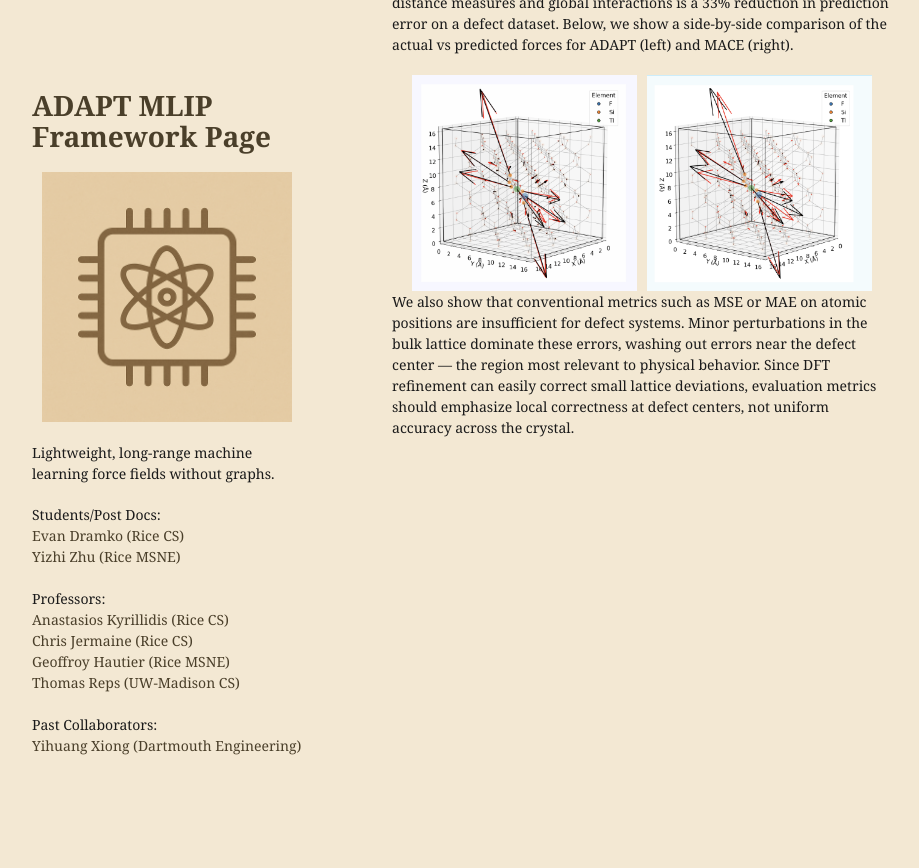
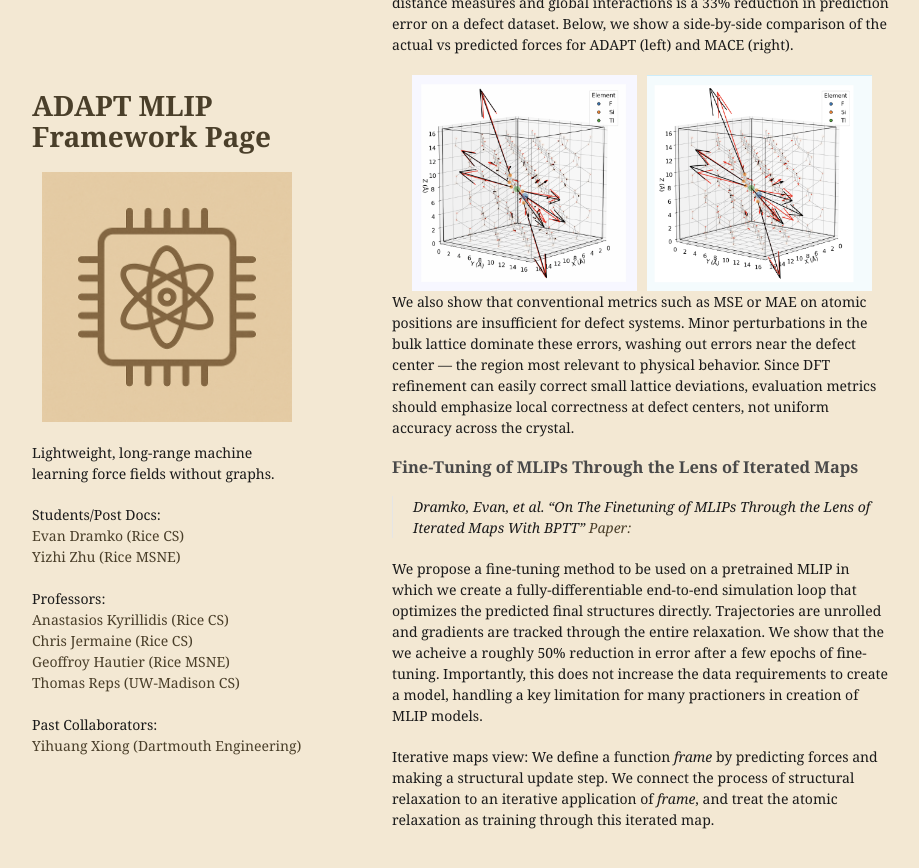
Before and after one commit to EvanDramko/ADAPT_webpage, a Jekyll site: the page built from index.md, in a window 1280 px wide and 900 px high, scrolled down 1075 px. Shown: the top 868 px of the window, without its empty margins (178-1097 px from the left). Built offline with Jekyll 4.4.1, drawn with Linux system fonts in a browser that asks for light colours; our own code applies the rules of GitHub Pages for plain Markdown files.

Commit message:
added second project

```diff
--- a/index.md
+++ b/index.md
@@ -23,3 +23,12 @@ The majority of existing MLFF works utilize graph based neural network (GNN) str
 </div>
 
 We also show that conventional metrics such as MSE or MAE on atomic positions are insufficient for defect systems. Minor perturbations in the bulk lattice dominate these errors, washing out errors near the defect center — the region most relevant to physical behavior. Since DFT refinement can easily correct small lattice deviations, evaluation metrics should emphasize local correctness at defect centers, not uniform accuracy across the crystal.
+
+
+### Fine-Tuning of MLIPs Through the Lens of Iterated Maps
+> Dramko, Evan, et al. "On The Finetuning of MLIPs Through the Lens of Iterated Maps With BPTT"
+[Paper:](https://arxiv.org/abs/2512.01067)<br>
+
+We propose a fine-tuning method to be used on a pretrained MLIP in which we create a fully-differentiable end-to-end simulation loop that optimizes the predicted final structures directly. Trajectories are unrolled and gradients are tracked through the entire relaxation. We show that the we acheive a roughly 50% reduction in error after a few epochs of fine-tuning. Importantly, this does not increase the data requirements to create a model, handling a key limitation for many practioners in creation of MLIP models.
+
+Iterative maps view: We define a function *frame* by predicting forces and making a structural update step. We connect the process of structural relaxation to an iterative application of *frame*, and treat the atomic relaxation as training through this iterated map.
```
